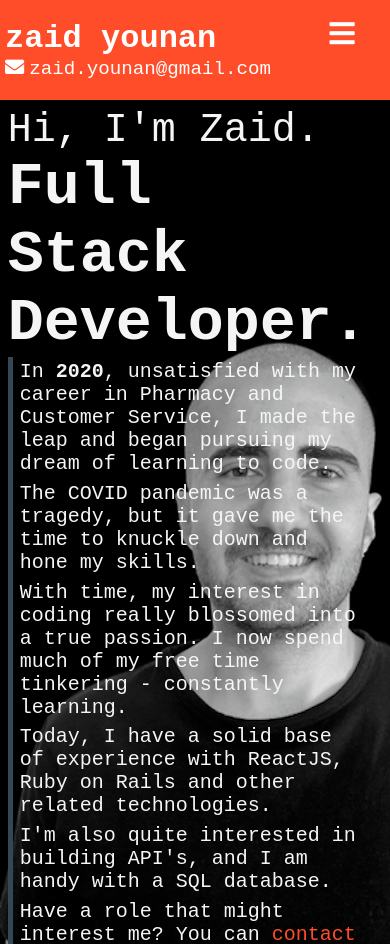
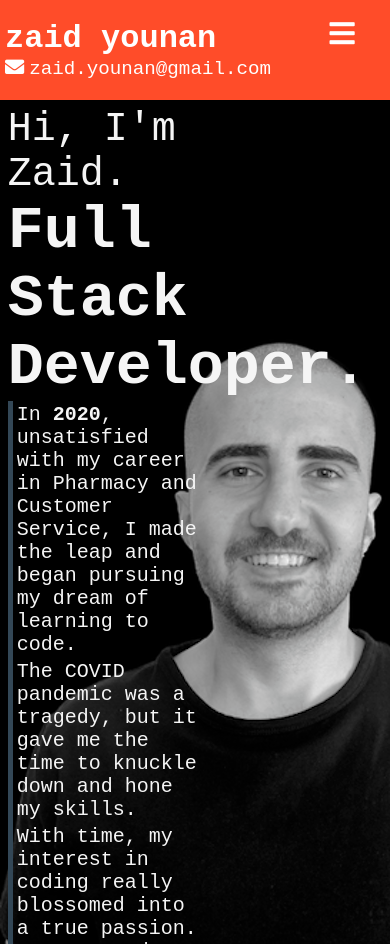
Before and after one commit to ZaidYounan/react-portfolio, a React (Create React App) app: page /home in a window 390 px wide. Built offline with nearby package versions, Linux system fonts and the light colour scheme; the HTML template or start-up script is replaced by a standard one.

Commit message:
Adjust bugs with homepage responsiveness

```diff
--- a/src/components/home/Home.css
+++ b/src/components/home/Home.css
@@ -6,6 +6,9 @@
     background-image: url('../../images/linkedin-photo-render.png');
     background-repeat:no-repeat;
     background-position:bottom right;
+    position:relative;
+    z-index:9;
+    top:-20px;
 }
 
 h1 {
@@ -32,7 +35,7 @@ p {
 
 
 .home-text {
-    width:80%;
+    width:60%;
     margin:2%;
     z-index:6
 }
@@ -42,6 +45,12 @@ p > a {
     text-decoration:none;
 }
 
+.extra {
+    min-height:10%;
+    background:transparent;
+}
+
+
 @media screen and (max-width:500px) {
     .home {
         display:flex;
@@ -50,6 +59,7 @@ p > a {
         height:100vh;
         text-align:left;
         background-position:bottom left;
+        margin-top:5%;
     }
 
     .img.home-image {
@@ -60,7 +70,7 @@ p > a {
 
         max-height:100vh;
         padding-bottom:20px;
-        width:90%;
+        width:50%;
     }
 
 }
--- a/src/components/home/Home.js
+++ b/src/components/home/Home.js
@@ -16,7 +16,7 @@ function Home() {
                     <p>I'm also quite interested in building API's, and I am handy with a SQL database.</p>
                     <p>Have a role that might interest me? You can  <Link to="/contact">contact me here!</Link></p>
                 </div>
-                <div className="extra">&nbsp;</div>
+                <div className="extra-home">&nbsp;</div>
             </div>
         </div>
     )
```
